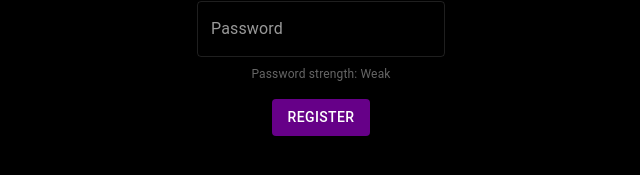
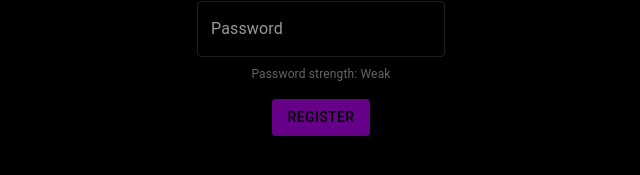
Before and after one commit to Nic-DC/Mate, a React (Create React App) app in the folder client/: page / in a window 1280 px wide. Both pictures are taken after a click on the button "REGISTER". Shown: the part 327-502 px from the top of the page, without its empty margins (319-959 px from the left). Built offline with nearby package versions, Linux system fonts and the light colour scheme; no server answers.

Commit message:
login modal

```diff
--- a/client/src/components/Profile.jsx
+++ b/client/src/components/Profile.jsx
@@ -7,6 +7,7 @@ import { setIsRegisteredAction } from "../redux/actions";
 import LogoutIcon from "@mui/icons-material/Logout";
 import PersonPinIcon from "@mui/icons-material/PersonPin";
 import SettingsIcon from "@mui/icons-material/Settings";
+import { deepOrange } from "@mui/material/colors";
 
 const Profile = () => {
   const [anchorElUser, setAnchorElUser] = useState(null);
@@ -31,7 +32,8 @@ const Profile = () => {
     <Box sx={{ flexGrow: 0 }}>
       <Tooltip title="Open settings">
         <IconButton onClick={handleOpenUserMenu} sx={{ p: 2 }}>
-          <Avatar alt="Remy Sharp" src="/user.png" />
+          {/* <Avatar alt="Remy Sharp" src="/user.png" /> */}
+          <Avatar sx={{ bgcolor: deepOrange[500] }}>N</Avatar>
         </IconButton>
       </Tooltip>
       <Menu
--- a/client/src/components/pages/Login.jsx
+++ b/client/src/components/pages/Login.jsx
@@ -20,16 +20,35 @@ const theme = createTheme({
   },
 });
 
+// const StyledForm = styled("form")({
+//   display: "flex",
+//   flexDirection: "column",
+//   alignItems: "center",
+//   justifyContent: "center",
+//   marginTop: theme.spacing(4),
+// });
 const StyledForm = styled("form")({
+  // display: "flex",
+  // flexDirection: "column",
+  // alignItems: "center",
+  // justifyContent: "center",
+  // width: "100%",
+  // maxWidth: "400px",
+  // margin: "0 auto",
+  // marginTop: theme.spacing(4),
   display: "flex",
   flexDirection: "column",
   alignItems: "center",
   justifyContent: "center",
+  width: "100%",
+  maxWidth: "400px",
+  margin: "0 auto",
   marginTop: theme.spacing(4),
 });
 
 const StyledTextField = styled(TextField)({
   margin: theme.spacing(1),
+  textAlign: "center",
   "& .MuiOutlinedInput-root": {
     color: "white",
     "& fieldset": {
@@ -45,6 +64,32 @@ const StyledTextField = styled(TextField)({
   "& .MuiInputLabel-root": {
     color: "rgba(255, 255, 255, 0.6)",
   },
+});
+
+// const StyledTextField = styled(TextField)({
+//   margin: theme.spacing(1),
+//   "& .MuiOutlinedInput-root": {
+//     color: "white",
+//     "& fieldset": {
+//       borderColor: "rgba(255, 255, 255, 0.12)",
+//     },
+//     "&:hover fieldset": {
+//       borderColor: "rgba(255, 255, 255, 0.2)",
+//     },
+//     "&.Mui-focused fieldset": {
+//       borderColor: "rgba(255, 255, 255, 0.6)",
+//     },
+//   },
+//   "& .MuiInputLabel-root": {
+//     color: "rgba(255, 255, 255, 0.6)",
+//   },
+// });
+
+const StyledContainer = styled(Box)({
+  display: "flex",
+  alignItems: "center",
+  justifyContent: "center",
+  height: "100%",
 });
 
 const StyledButton = styled(Button)({
@@ -99,8 +144,21 @@ const Login = ({ handleCloseLogin, handleOpenLogin, openLogin, setIsAuthenticate
         aria-labelledby="login-modal-title"
         aria-describedby="login-modal-description"
       >
-        <Box sx={{ ...theme.palette.primary, backgroundColor: "rgba(0, 0, 0, 1)", p: 2, m: 12 }}>
+        {/* <Box sx={{ ...theme.palette.primary, backgroundColor: "rgba(0, 0, 0, 1)", p: 2, m: 12 }}> */}
+        <Box
+          sx={{
+            ...theme.palette.primary,
+            position: "fixed",
+            top: 0,
+            left: 0,
+            height: "100vh",
+            width: "100vw",
+            backgroundColor: "rgba(0, 0, 0, 1)",
+            p: 2,
+          }}
+        >
           <ThemeProvider theme={theme}>
+            <StyledContainer>
               <StyledForm onSubmit={handleSubmit}>
                 {/* <StyledTextField
                 label="Username"
@@ -128,6 +186,7 @@ const Login = ({ handleCloseLogin, handleOpenLogin, openLogin, setIsAuthenticate
                   Login
                 </StyledButton>
               </StyledForm>
+            </StyledContainer>
           </ThemeProvider>
         </Box>
       </Modal>
--- a/client/src/components/pages/Register.jsx
+++ b/client/src/components/pages/Register.jsx
@@ -53,6 +53,9 @@ const StyledTextField = styled(TextField)({
 
 const StyledButton = styled(Button)({
   margin: theme.spacing(2),
+
+  backgroundColor: theme.palette.primary.main,
+  color: "#000",
 });
 
 const PasswordStrengthText = styled("div")({
@@ -154,9 +157,9 @@ const Register = ({ handleOpenRegister, handleCloseRegister, openRegister, setIs
         <Box
           sx={{
             ...theme.palette.primary,
-            position: "fixed", // Add this line
-            top: 0, // Add this line
-            left: 0, // Add this line
+            position: "fixed",
+            top: 0,
+            left: 0,
             height: "100vh",
             width: "100vw",
             backgroundColor: "rgba(0, 0, 0, 1)",
```
Lines whose indentation alone changed are shown as unchanged.
